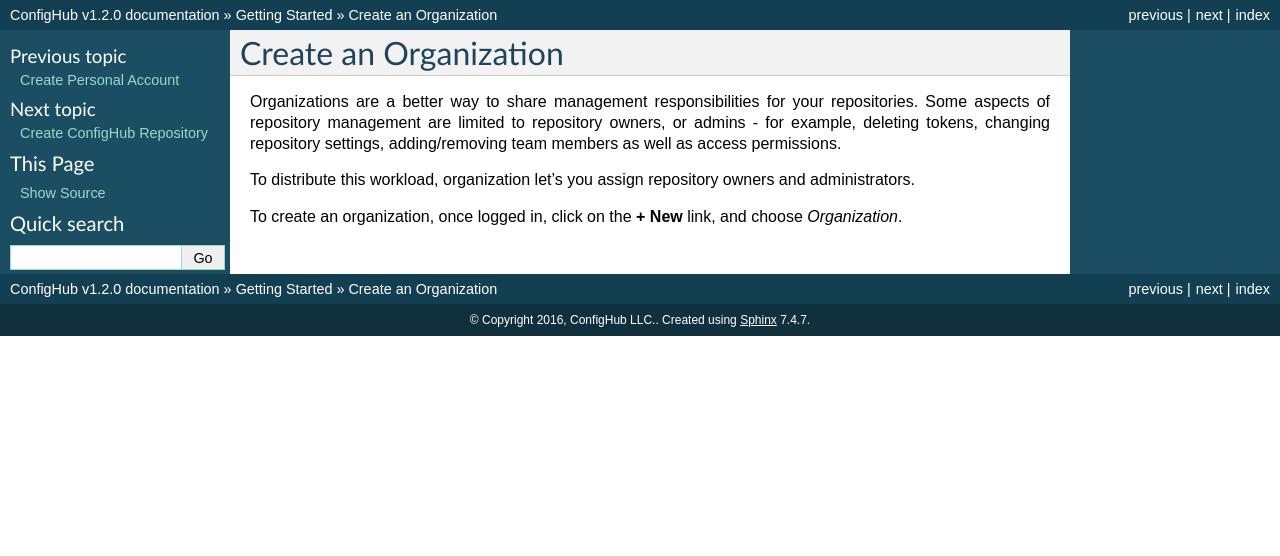
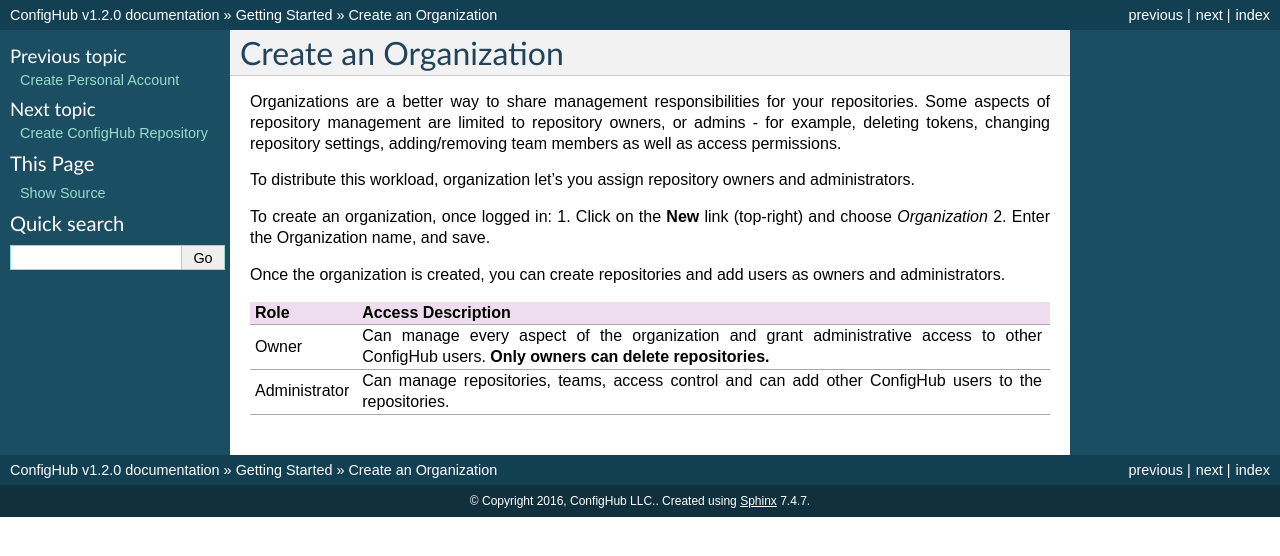
Before and after one commit to ConfigHubPub/Docs, a Sphinx documentation site: the page built from documentation/pages/getting_started/create_organization.rst, in a window 1280 px wide. Shown: the top 556 px of the page. Built offline with Sphinx 7.4.7, drawn with Linux system fonts in a browser that asks for light colours.

```diff
--- a/documentation/pages/getting_started/create_organization.rst
+++ b/documentation/pages/getting_started/create_organization.rst
@@ -11,4 +11,16 @@ permissions.
 
 To distribute this workload, organization let's you assign repository owners and administrators.
 
-To create an organization, once logged in, click on the **+ New** link, and choose *Organization*.
+To create an organization, once logged in:
+1. Click on the **New** link (top-right) and choose *Organization*
+2. Enter the Organization name, and save.
+
+Once the organization is created, you can create repositories and add users as owners and administrators.
+
+============= ========================================================================================================
+Role          Access Description
+============= ========================================================================================================
+Owner         Can manage every aspect of the organization and grant administrative access to other ConfigHub users.
+              **Only owners can delete repositories.**
+Administrator Can manage repositories, teams, access control and can add other ConfigHub users to the repositories.
+============= ========================================================================================================
```
